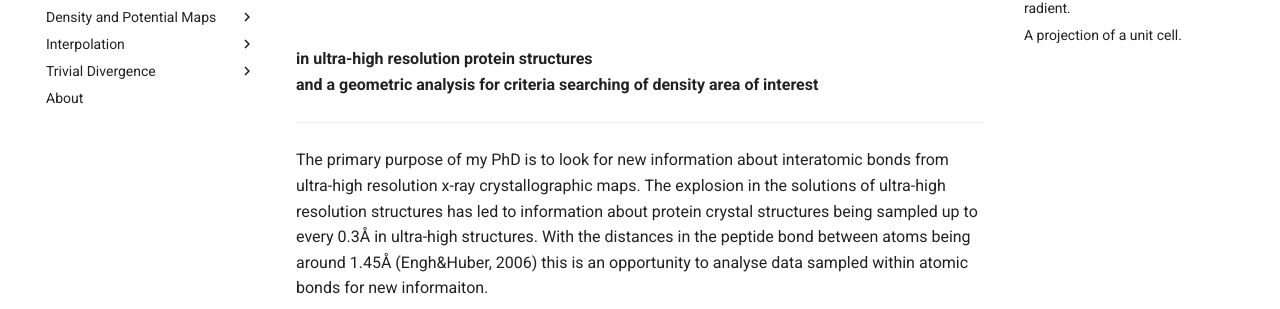
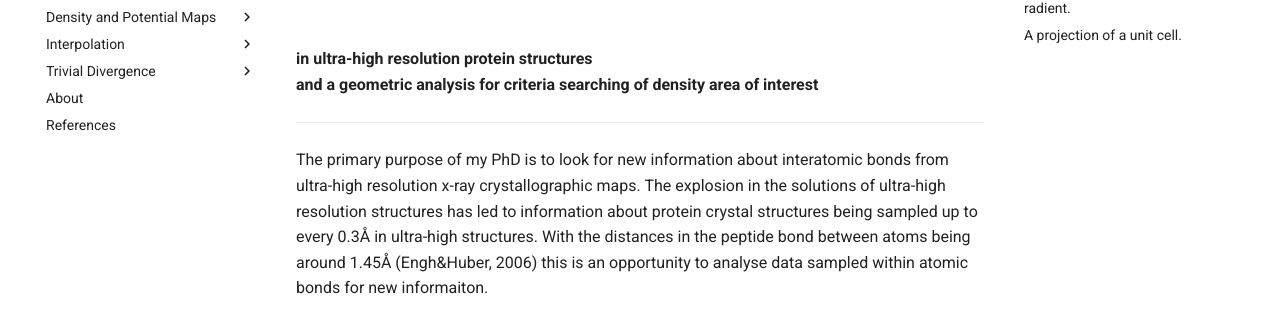
Before and after one commit to rae-gh/rae, an MkDocs documentation site: the page built from docs/index.md, in a window 1280 px wide. Shown: the part 175-484 px from the top of the page. Built offline with MkDocs 1.6.1 and Material for MkDocs 9.7.7, drawn with Linux system fonts in a browser that asks for light colours.

Commit message:
Update mkdocs.yml

```diff
--- a/mkdocs.yml
+++ b/mkdocs.yml
@@ -10,6 +10,7 @@ nav:
   - Trivial Divergence:
     - Overview: trivial/overview.md
   - About: 'about.md'
+  - References: 'references.md'
 theme:
   name: material
   logo: assets/density.png
```
